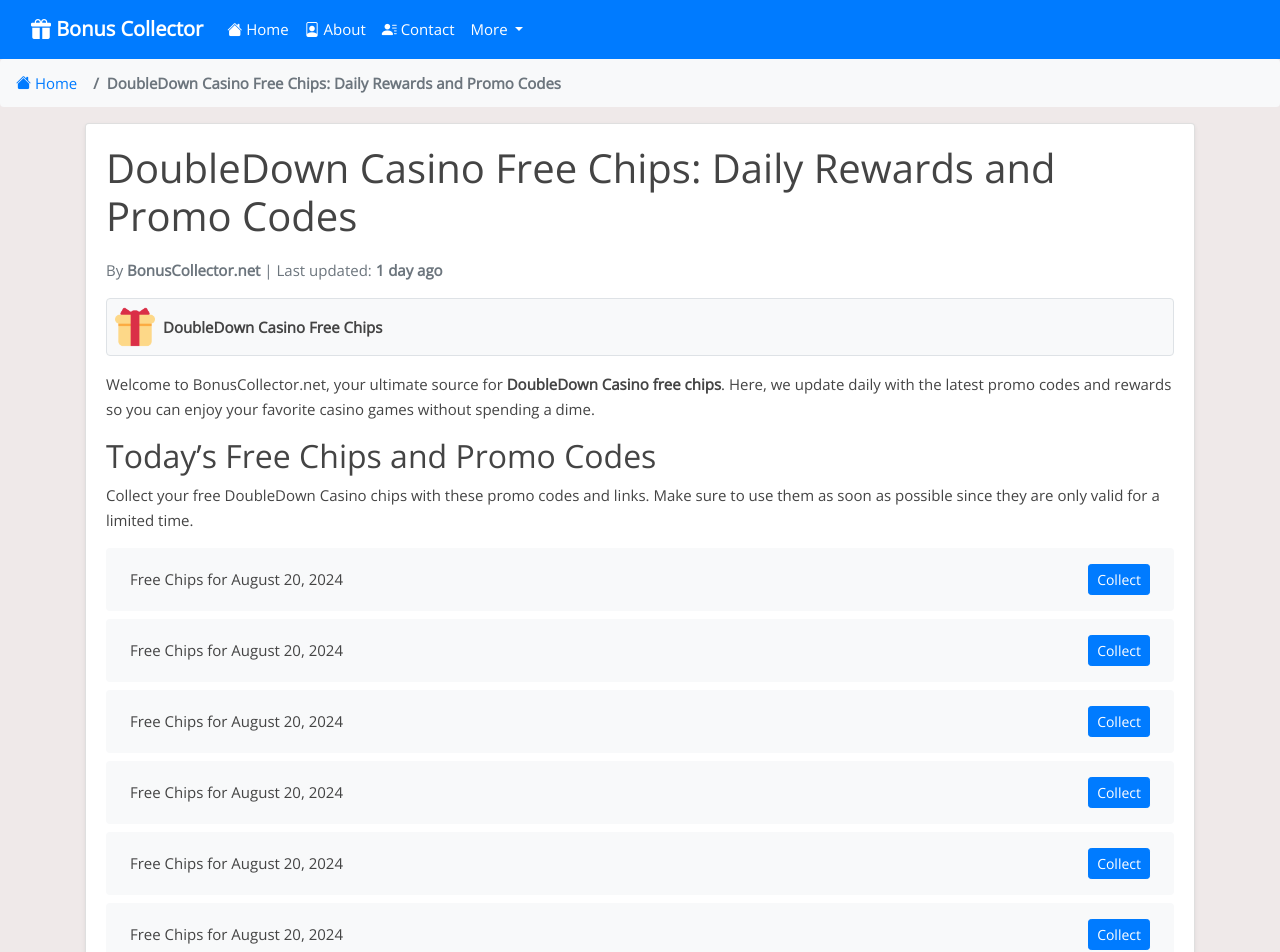
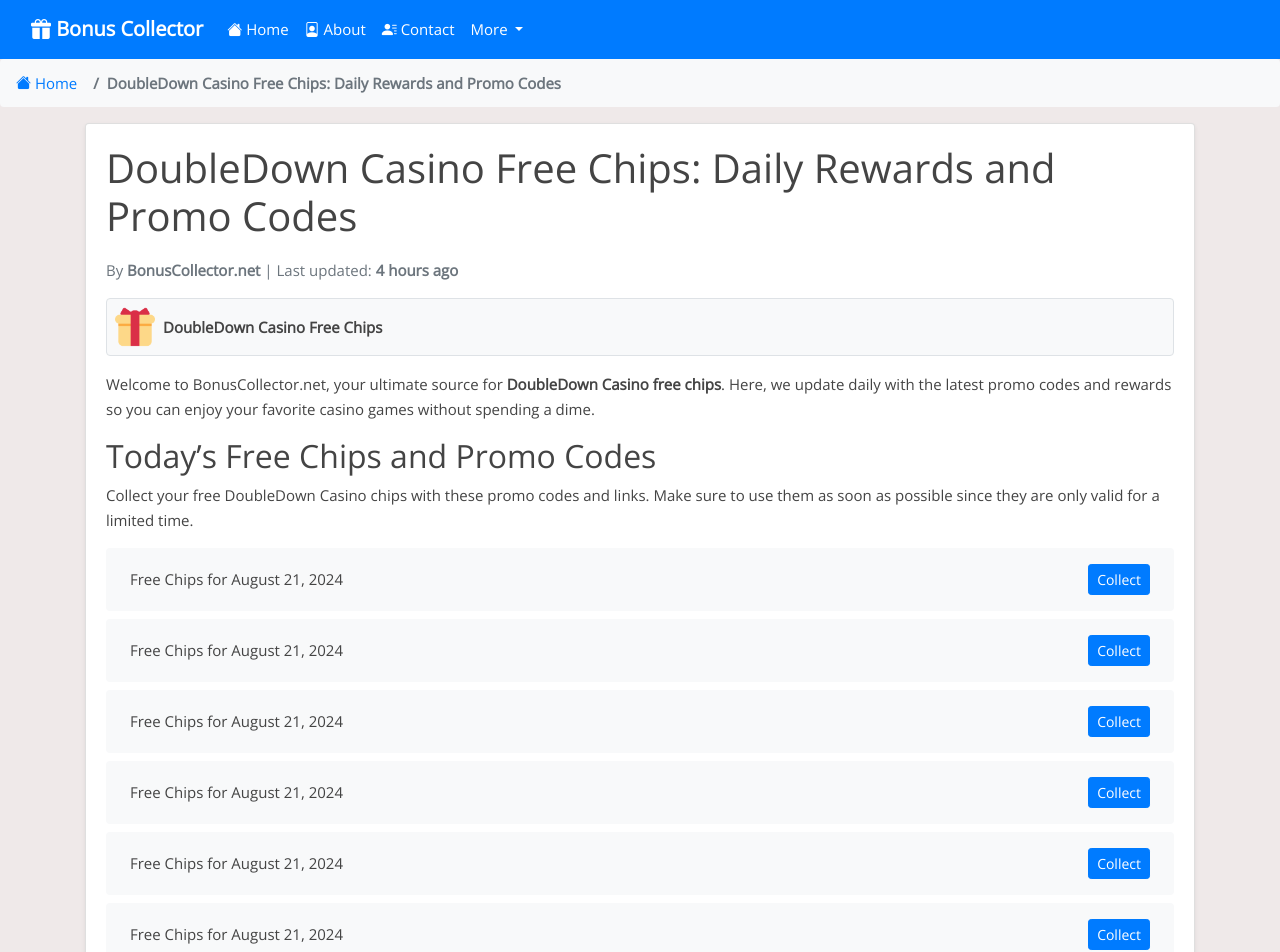
Before and after one commit to Prollad99/bs-net, a Jekyll site: the page built from _posts/2024-07-19-doubledown-casino.md, in a window 1280 px wide and 1400 px high. Shown: the top 952 px of the window. Built offline with Jekyll 4.4.1, drawn with Linux system fonts in a browser that asks for light colours; nearby versions of some CDN libraries; comment, search, counter and statistics services are not loaded; some of the changed text lies outside the part shown.

Commit message:
Update doubledown-casino reward links and last modified date

```diff
--- a/_data/include_files.yml
+++ b/_data/include_files.yml
@@ -35,7 +35,7 @@
   last_modified: 2024-08-20 13:33:29
 
 doubledown-casino.html:
-  last_modified: 2024-08-20 10:37:52
+  last_modified: 2024-08-21 08:13:21
 
 slotomania.html:
   last_modified: 2024-08-21 07:34:00
--- a/_includes/doubledown-casino.html
+++ b/_includes/doubledown-casino.html
@@ -1,4 +1,48 @@
 <ul class="list-group mt-3 mb-4">
+  <li class="list-group-item d-flex justify-content-between align-items-center">
+    <span>Free Chips for August 21, 2024</span>
+    <a href="https://www.doubledowncasino2.com/play?link=SLOTMACHINE.rgs.cats.recommend.pid-YCQ0CXH.cid-155795&game=rgs.slots&variant=rgs.cats_recommend&lineCost=500&pid=YCQ0CXH&cid=155795" class="btn btn-primary btn-sm">Collect</a>
+  </li>
+  <li class="list-group-item d-flex justify-content-between align-items-center">
+    <span>Free Chips for August 21, 2024</span>
+    <a href="https://www.doubledowncasino2.com/play?link=SLOTMACHINE.duc.hallowinFiesta2405.445.recommend.pid-EWR3H6K.cid-156119&game=rgs.slots&variant=duc.hallowinFiesta2405.445_recommend&lineCost=1&pid=EWR3H6K&cid=156119" class="btn btn-primary btn-sm">Collect</a>
+  </li>
+  <li class="list-group-item d-flex justify-content-between align-items-center">
+    <span>Free Chips for August 21, 2024</span>
+    <a href="https://www.doubledowncasino2.com/play?link=SLOTMACHINE.t8g.7PigsCoinLink2308.419.recommend.pid-HJ10SSX.cid-156120&game=rgs.slots&variant=t8g.7PigsCoinLink2308.419_recommend&lineCost=1&pid=HJ10SSX&cid=156120" class="btn btn-primary btn-sm">Collect</a>
+  </li>
+  <li class="list-group-item d-flex justify-content-between align-items-center">
+    <span>Free Chips for August 21, 2024</span>
+    <a href="https://www.doubledowncasino2.com/play?link=SLOTMACHINE.duc.megaPiggySmash2404.444.recommend.pid-SMSE6QO.cid-156121&game=rgs.slots&variant=duc.megaPiggySmash2404.444_recommend&lineCost=1&pid=SMSE6QO&cid=156121" class="btn btn-primary btn-sm">Collect</a>
+  </li>
+  <li class="list-group-item d-flex justify-content-between align-items-center">
+    <span>Free Chips for August 21, 2024</span>
+    <a href="https://www.doubledowncasino2.com/play?link=SLOTMACHINE.t8g.hipHopHogs2202.353.recommend.pid-EEV8PX4.cid-156122&game=rgs.slots&variant=t8g.hipHopHogs2202.353_recommend&lineCost=1&pid=EEV8PX4&cid=156122" class="btn btn-primary btn-sm">Collect</a>
+  </li>
+  <li class="list-group-item d-flex justify-content-between align-items-center">
+    <span>Free Chips for August 21, 2024</span>
+    <a href="https://www.doubledowncasino2.com/play?link=SLOTMACHINE.t8g.prosperousFuDaiQuest2408.454.recommend.pid-JB9WE26.cid-156095&game=rgs.slots&variant=t8g.prosperousFuDaiQuest2408.454_recommend&lineCost=1&pid=JB9WE26&cid=156095" class="btn btn-primary btn-sm">Collect</a>
+  </li>
+  <li class="list-group-item d-flex justify-content-between align-items-center">
+    <span>Free Chips for August 21, 2024</span>
+    <a href="https://www.doubledowncasino2.com/play?&pid=BGWQWVY" class="btn btn-primary btn-sm">Collect</a>
+  </li>
+  <li class="list-group-item d-flex justify-content-between align-items-center">
+    <span>Free Chips for August 21, 2024</span>
+    <a href="https://www.doubledowncasino2.com/play?&pid=QA1VDZD" class="btn btn-primary btn-sm">Collect</a>
+  </li>
+  <li class="list-group-item d-flex justify-content-between align-items-center">
+    <span>Free Chips for August 21, 2024</span>
+    <a href="https://www.doubledowncasino2.com/play?&pid=NBRALUP" class="btn btn-primary btn-sm">Collect</a>
+  </li>
+  <li class="list-group-item d-flex justify-content-between align-items-center">
+    <span>Free Chips for August 21, 2024</span>
+    <a href="https://www.doubledowncasino2.com/play?&pid=NRYUNFI" class="btn btn-primary btn-sm">Collect</a>
+  </li>
+  <li class="list-group-item d-flex justify-content-between align-items-center">
+    <span>Free Chips for August 21, 2024</span>
+    <a href="https://www.doubledowncasino2.com/play?&pid=GQ3PVJC" class="btn btn-primary btn-sm">Collect</a>
+  </li>
   <li class="list-group-item d-flex justify-content-between align-items-center">
     <span>Free Chips for August 20, 2024</span>
     <a href="https://www.doubledowncasino2.com/play?&pid=BWUT62Q" class="btn btn-primary btn-sm">Collect</a>
@@ -355,48 +399,4 @@
     <span>Free Chips for August 8, 2024</span>
     <a href="https://www.doubledowncasino2.com/play?&pid=UE7JO0N" class="btn btn-primary btn-sm">Collect</a>
   </li>
-  <li class="list-group-item d-flex justify-content-between align-items-center">
-    <span>Free Chips for August 8, 2024</span>
-    <a href="https://www.doubledowncasino2.com/play?&pid=RTDPMNI" class="btn btn-primary btn-sm">Collect</a>
-  </li>
-  <li class="list-group-item d-flex justify-content-between align-items-center">
-    <span>Free Chips for August 8, 2024</span>
-    <a href="https://www.doubledowncasino2.com/play?&pid=TKWBPYD" class="btn btn-primary btn-sm">Collect</a>
-  </li>
-  <li class="list-group-item d-flex justify-content-between align-items-center">
-    <span>Free Chips for August 8, 2024</span>
-    <a href="https://www.doubledowncasino2.com/play?&pid=BNRKQQR" class="btn btn-primary btn-sm">Collect</a>
-  </li>
-  <li class="list-group-item d-flex justify-content-between align-items-center">
-    <span>Free Chips for August 8, 2024</span>
-    <a href="https://www.doubledowncasino2.com/play?&pid=POFJFGQ" class="btn btn-primary btn-sm">Collect</a>
-  </li>
-  <li class="list-group-item d-flex justify-content-between align-items-center">
-    <span>Free Chips for August 8, 2024</span>
-    <a href="https://www.doubledowncasino2.com/play?&pid=HSJKONS" class="btn btn-primary btn-sm">Collect</a>
-  </li>
-  <li class="list-group-item d-flex justify-content-between align-items-center">
-    <span>Free Chips for August 8, 2024</span>
-    <a href="https://www.doubledowncasino2.com/play?&pid=WCUQBGI" class="btn btn-primary btn-sm">Collect</a>
-  </li>
-  <li class="list-group-item d-flex justify-content-between align-items-center">
-    <span>Free Chips for August 8, 2024</span>
-    <a href="https://www.doubledowncasino2.com/play?link=SLOTMACHINE.rgs.luckyLarrysLobstermania2Multiway.recommend.pid-76WXRGT.cid-155014&game=rgs.slots&variant=rgs.luckyLarrysLobstermania2Multiway_recommend&lineCost=200&pid=76WXRGT&cid=155014" class="btn btn-primary btn-sm">Collect</a>
-  </li>
-  <li class="list-group-item d-flex justify-content-between align-items-center">
-    <span>Free Chips for August 8, 2024</span>
-    <a href="https://www.doubledowncasino2.com/play?link=SLOTMACHINE.t8g.rasEternalGlory2401.437.recommend.pid-NLOGPKK.cid-155013&game=rgs.slots&variant=t8g.rasEternalGlory2401.437_recommend&lineCost=1&pid=NLOGPKK&cid=155013" class="btn btn-primary btn-sm">Collect</a>
-  </li>
-  <li class="list-group-item d-flex justify-content-between align-items-center">
-    <span>Free Chips for August 8, 2024</span>
-    <a href="https://www.doubledowncasino2.com/play?link=SLOTMACHINE.rgs.cleopatra.recommend.pid-XE1KF2I.cid-155012&game=rgs.slots&variant=rgs.cleopatra_recommend&lineCost=500&pid=XE1KF2I&cid=155012" class="btn btn-primary btn-sm">Collect</a>
-  </li>
-  <li class="list-group-item d-flex justify-content-between align-items-center">
-    <span>Free Chips for August 8, 2024</span>
-    <a href="https://www.doubledowncasino2.com/play?link=SLOTMACHINE.duc.megaPiggySmash2404.444.recommend.pid-I1BDVQ0.cid-155011&game=rgs.slots&variant=duc.megaPiggySmash2404.444_recommend&lineCost=1&pid=I1BDVQ0&cid=155011" class="btn btn-primary btn-sm">Collect</a>
-  </li>
-  <li class="list-group-item d-flex justify-content-between align-items-center">
-    <span>Free Chips for August 8, 2024</span>
-    <a href="https://www.doubledowncasino2.com/play?link=SLOTMACHINE.t8g.hipHopHogsPartyNight2404.455.recommend.pid-WFCAZFD.cid-155010&game=rgs.slots&variant=t8g.hipHopHogsPartyNight2404.455_recommend&lineCost=1&pid=WFCAZFD&cid=155010" class="btn btn-primary btn-sm">Collect</a>
-  </li>
 </ul>
```
Also changed, not shown: links-json/doubledown-casino.json (+44 -44 lines).
